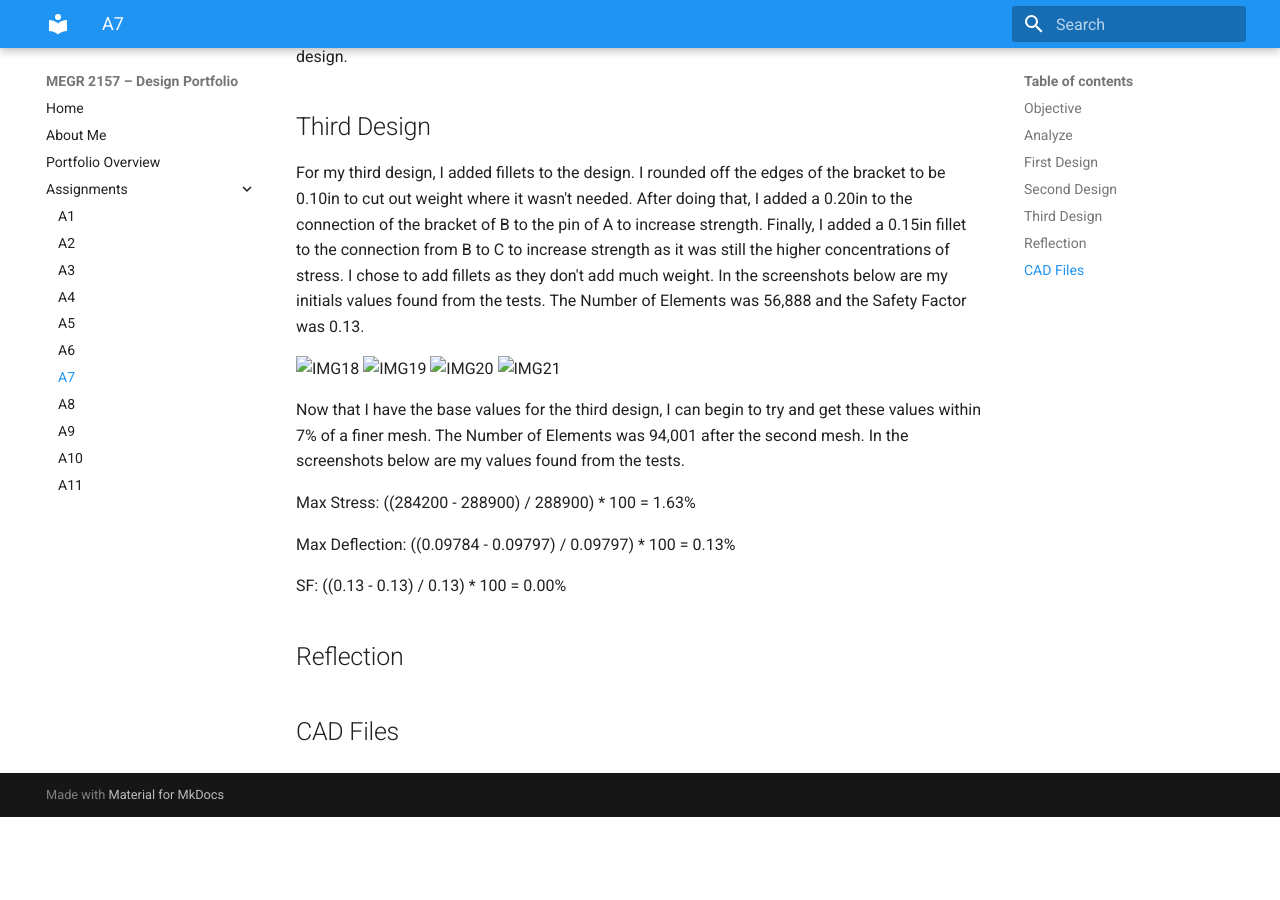
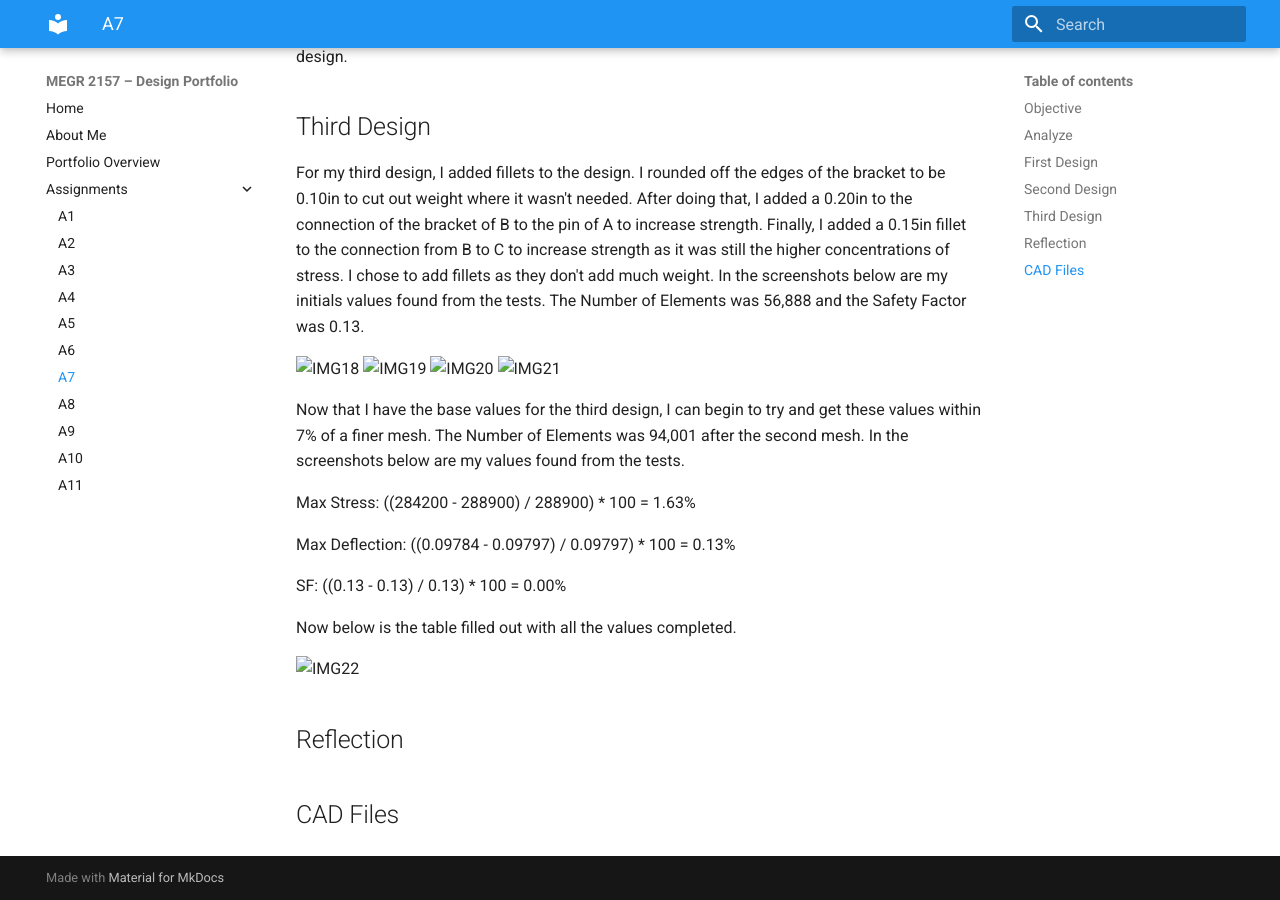
Before and after one commit to AidenGrake/megr2157-portfolio, an MkDocs documentation site: the page built from docs/assignments/A07/index.md, in a window 1280 px wide and 900 px high, scrolled down 2525 px. Built offline with MkDocs 1.6.1 and Material for MkDocs 9.7.7, drawn with Linux system fonts in a browser that asks for light colours; before the commit the page ends 3342 px from its top, so only the background shows below that.

Commit message:
Update index.md with completed values table
Added a table with completed values and an image.

```diff
--- a/docs/assignments/A07/index.md
+++ b/docs/assignments/A07/index.md
@@ -106,6 +106,10 @@ Max Deflection: ((0.09784 - 0.09797) / 0.09797) * 100 = 0.13%
 
 SF: ((0.13 - 0.13) / 0.13) * 100 = 0.00%
 
+Now below is the table filled out with all the values completed.
+
+<img width="500" height="500" alt="IMG22" src="IMG22.jpeg">
+
 ## Reflection
 
 ## CAD Files
```
